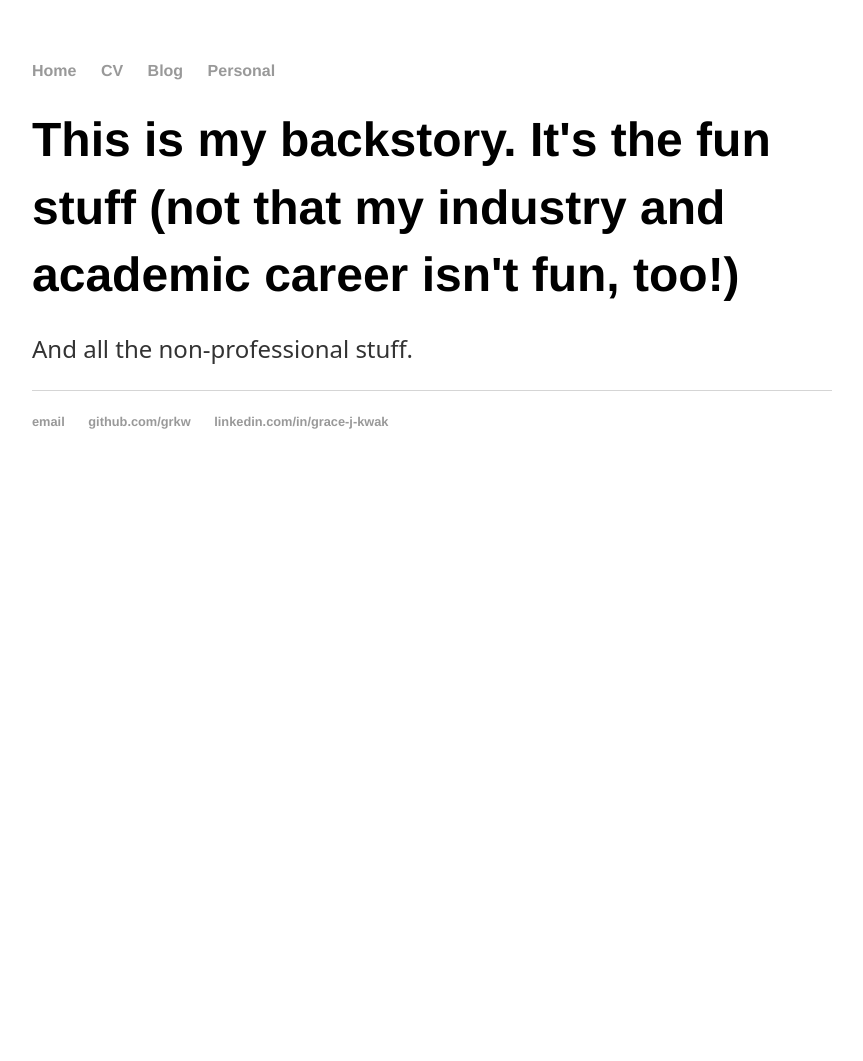
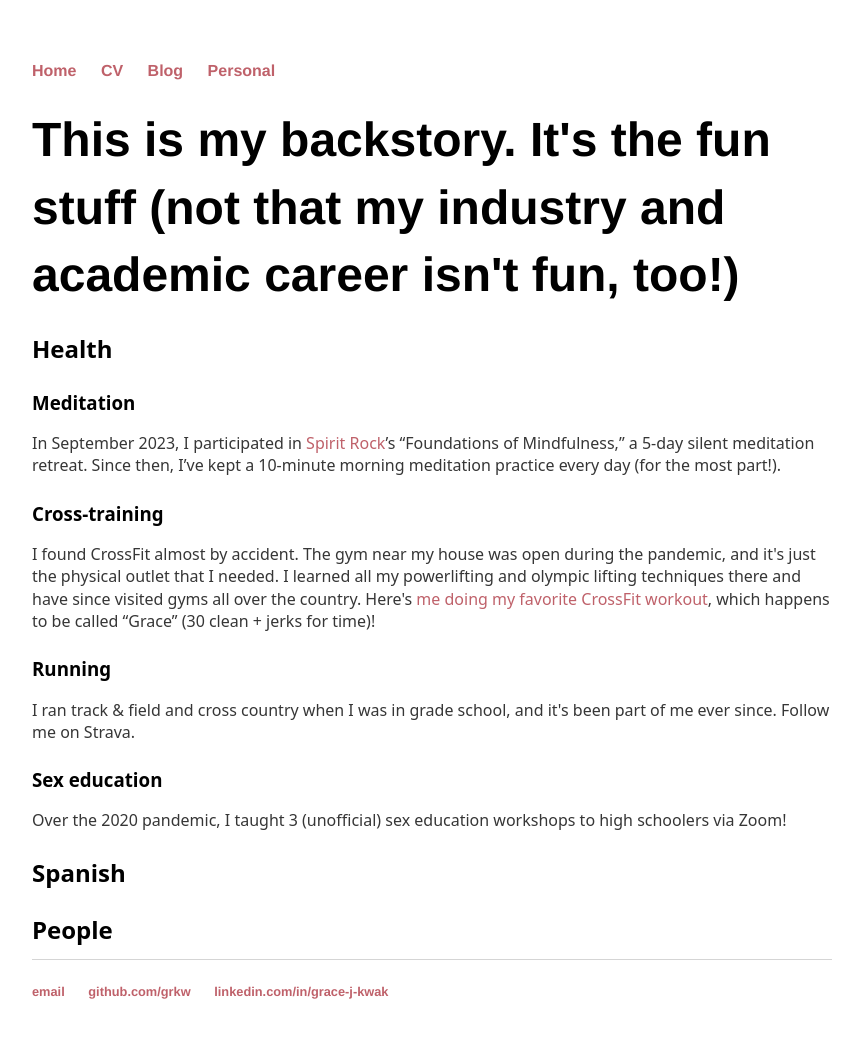
Before and after one commit to grkw/grkw.github.io, a Jekyll site: the page built from personal/index.html, in a window 1280 px wide. Shown: the whole page, without its empty margins (208-1071 px from the left). Built offline with Jekyll 4.4.1, drawn with Linux system fonts in a browser that asks for light colours; before the commit the page ends 900 px from its top, so only the background shows below that.

Commit message:
Fix css integration with Water

```diff
--- a/css/main.css
+++ b/css/main.css
@@ -18,10 +18,12 @@ nav ul li, footer ul li {
     display: inline;
     margin-right: 20px;
 }
+/*
 a {
     text-decoration: none;
     color: #999;
 }
+*/
 a:hover {
     text-decoration: underline;
 }
@@ -29,11 +31,11 @@ h1 {
     font-size: 3em;
     font-family:'Helvetica', 'Arial', 'Sans-Serif';
 }
-p {
+/* p {
     font-size: 1.5em;
     line-height: 1.4em;
     color: #333;
-}
+} */
 footer {
     border-top: 1px solid #d5d5d5;
     font-size: .8em;
--- a/personal/index.html
+++ b/personal/index.html
@@ -4,5 +4,16 @@ title: Grace Kwak
 ---
 <div class="blurb">
   		<h1>This is my backstory. It's the fun stuff (not that my industry and academic career isn't fun, too!) </h1>
-		<p>And all the non-professional stuff.</p>
+	<h2>Health</h2>
+        <h3>Meditation</h3>
+		<p> In September 2023, I participated in <a href="https://www.spiritrock.org/">Spirit Rock</a>’s “Foundations of Mindfulness,” a 5-day silent meditation retreat. Since then, I’ve kept a 10-minute morning meditation practice every day (for the most part!).</p>
+		<h3>Cross-training</h3>
+		<p> I found CrossFit almost by accident. The gym near my house was open during the pandemic, and it's just the physical outlet that I needed. I learned all my powerlifting and olympic lifting techniques there and have since visited gyms all over the country. Here's <a href="https://www.instagram.com/p/CRAi6hslBxS/">me doing my favorite CrossFit workout</a>, which happens to be called “Grace” (30 clean + jerks for time)! </p>
+		<h3>Running</h3>
+		<p>I ran track & field and cross country when I was in grade school, and it's been part of me ever since. Follow me on Strava. </p>
+		<h3>Sex education</h3>
+		<p>Over the 2020 pandemic, I taught 3 (unofficial) sex education workshops to high schoolers via Zoom!</p>
+	<h2>Spanish</h2>
+	   <p></p>
+	<h2>People</h2>
 </div><!-- /.blurb -->
```
